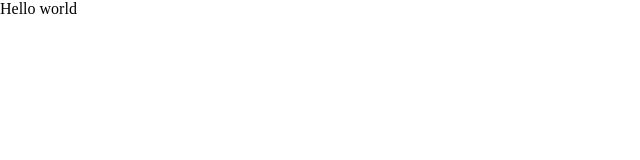
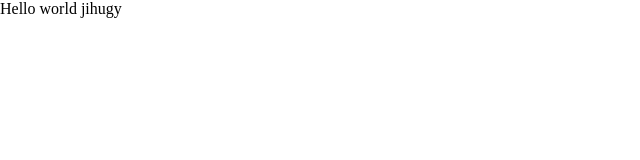
Before and after one commit to leotreze/HTML-CSS-JS, a plain HTML site: page index.html in a window 1280 px wide. Shown: the full height of the page, 0-640 px from the left. Drawn offline with Linux system fonts and the light colour scheme.

Commit message:
escrevi palavra louca

```diff
--- a/index.html
+++ b/index.html
@@ -9,7 +9,7 @@
 </head>
 
 <body>
-  Hello world
+  Hello world jihugy
   <script src="script.js"></script>
 </body>
 
```
